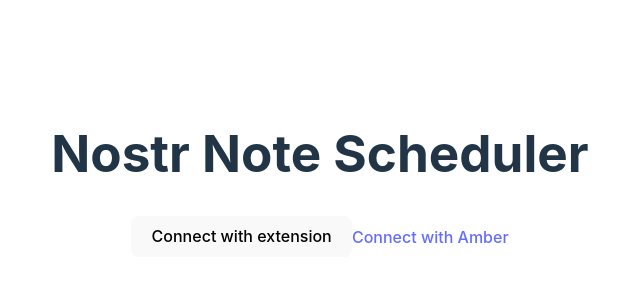
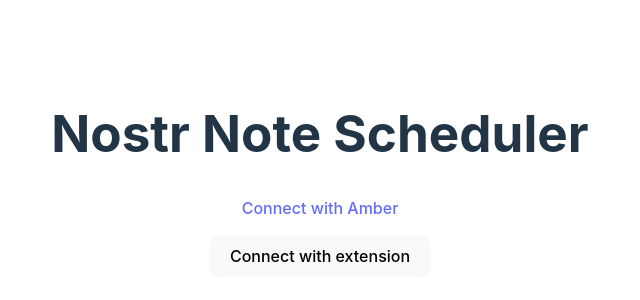
Before and after one commit to Anderson-Juhasc/nostr-note-scheduler, a Vue app: page / in a window 1280 px wide. Shown: the part 226-526 px from the top of the page, without its empty margins (320-960 px from the left). Built offline with nearby package versions, Linux system fonts and the light colour scheme.

Commit message:
improve clipboard

```diff
--- a/src/components/Login.vue
+++ b/src/components/Login.vue
@@ -1,7 +1,9 @@
 <template>
   <div>
+    <a @click="handleAmberLogin">Connect with Amber</a>
+    <p>{{ pubkeyClipboard }}</p>
+
     <button v-if="!pubkey" @click="handleLogin">Connect with extension</button>
-    <a v-if="!pubkey" @click="handleAmberLogin">Connect with Amber</a>
     <div v-else>
       <div v-if="userProfile">
         <h3>Your Profile</h3>
@@ -19,7 +21,7 @@
 </template>
 
 <script>
-import { computed } from 'vue';
+import { ref, computed } from 'vue';
 import { useNotesStore } from '../stores/notes';
 import NostrSigner from '../utils/NostrSigner';
 
@@ -29,6 +31,7 @@
     const signer = new NostrSigner('https://andersonjuhasc.com/nostr-note-scheduler/?event=');
 
     const pubkey = computed(() => notesStore.pubkey);
+    const pubkeyClipboard = ref('');
     const userProfile = computed(() => notesStore.userProfile);
 
     const handleLogin = async () => {
@@ -37,13 +40,13 @@
 
     async function accessClipboard() {
       return navigator.clipboard.readText();
-      return new Promise(resolve => {
-        setTimeout(async () => {
-          let clipcopied = await navigator.clipboard.readText();
-          //console.log(clipcopied)
-          resolve(clipcopied)
-        }, 500);
-      });
+      //return new Promise(resolve => {
+      //  setTimeout(async () => {
+      //    let clipcopied = await navigator.clipboard.readText();
+      //    //console.log(clipcopied)
+      //    resolve(clipcopied)
+      //  }, 500);
+      //});
     }
 
     const handleAmberLogin = async () => {
@@ -59,8 +62,8 @@
       //window.open(amberSignerUrl, "_blank");
       window.location.href = amberSignerUrl
 
-      let eventSignature = await accessClipboard()
-      alert(eventSignature)
+      pubkeyClipboard.value = await accessClipboard()
+      alert(pubkeyClipboard.value)
 
       //const clipboardContent = await navigator.clipboard.readText()
 
@@ -108,7 +111,7 @@
       notesStore.logout();
     };
 
-    return { handleLogin, handleAmberLogin, pubkey, userProfile, handleLogout };
+    return { handleLogin, handleAmberLogin, pubkey, userProfile, handleLogout, pubkeyClipboard };
   },
 };
 </script>
```
